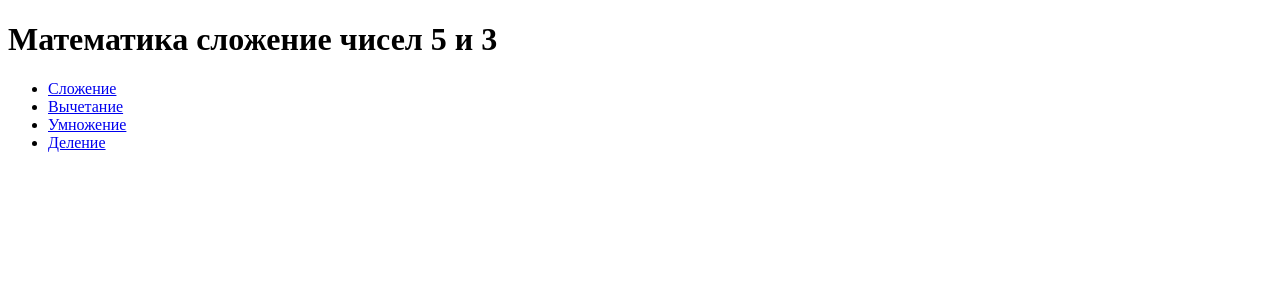
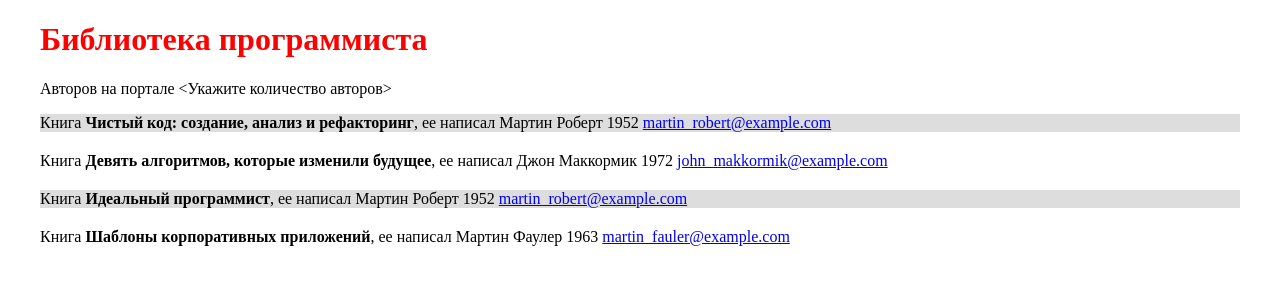
Before and after one commit to Danil981150/learning-php, a PHP site: page /6_1.php in a window 1280 px wide. Shown: the top 300 px of the page. Run offline with PHP 8.4, Linux system fonts and the light colour scheme.

Commit message:
Finished task

```diff
--- a/Task6/6_1.php
+++ b/Task6/6_1.php
@@ -1,18 +1,94 @@
-<!DOCTYPE html>
-<html lang="ru">
+<?php
+
+$library = [
+	'authors' => [
+		'john_makkormik@example.com' => [
+			'name' => 'Джон Маккормик',
+			'email' => 'john_makkormik@example.com',
+			'birthYear' => 1972,
+		],
+		'martin_robert@example.com' => [
+			'name' => 'Мартин Роберт',
+			'email' => 'martin_robert@example.com',
+			'birthYear' => 1952,
+		],
+		'martin_fauler@example.com' => [
+			'name' => 'Мартин Фаулер',
+			'email' => 'martin_fauler@example.com',
+			'birthYear' => 1963,
+		],
+	],
+	'books' => [
+		[
+			'title' => 'Чистый код: создание, анализ и рефакторинг',
+			'author' => 'martin_robert@example.com',
+			'year' => 2013,
+		],
+		[
+			'title' => 'Девять алгоритмов, которые изменили будущее',
+			'author' => 'john_makkormik@example.com',
+			'year' => 2011,
+		],
+		[
+			'title' => 'Идеальный программист',
+			'author' => 'martin_robert@example.com',
+			'year' => 2011,
+		],
+		[
+			'title' => 'Шаблоны корпоративных приложений',
+			'author' => 'martin_fauler@example.com',
+			'year' => 2002,
+		],
+	],
+];
+
+$title = 'Библиотека программиста';
+
+$red = (bool) rand(0, 1);
+
+
+
+?>
+<!doctype html>
+<html lang="en">
+
 <head>
-    <meta charset="UTF-8">
-    <meta http-equiv="X-UA-Compatible" content="IE=edge">
-    <meta name="viewport" content="width=device-width, initial-scale=1.0">
-    <title>Мини - сайт, математика сложение чисел 5 и 3</title>
+	<meta charset="UTF-8">
+	<title><?= $title ?></title>
+	<style type="text/css">
+		.red {
+			color: red;
+		}
+
+		.grey {
+			background-color: #ddd;
+		}
+
+		body {
+			margin: 0 40px;
+		}
+		p:not(:last-child) {
+			margin-bottom: 20px;
+		}
+	</style>
 </head>
+
 <body>
-    <h1>Математика сложение чисел 5 и 3</h1>
-    <ul>
-        <li><a href="addition.php">Сложение</a></li>
-        <li><a href="subtraction.php">Вычетание</a></li>
-        <li><a href="multiply.php">Умножение</a></li>
-        <li><a href="divide.php">Деление</a></li>
-    </ul>
+	<?php
+	if ($red) {
+		echo "<h1 class='red'>$title</h1>";
+	} else {
+		echo "<h1>$title</h1>";
+	}
+	?>
+	<div>Авторов на портале <Укажите количество авторов>
+	</div>
+	<!-- Выведите все книги -->
+	<p class="grey">Книга <b><?php echo $library['books'][0]['title'] ?></b>, ее написал <?= $library['authors']['martin_robert@example.com']['name'] . " " . $library['authors']['martin_robert@example.com']['birthYear']?> <a href="#"><?=$library['books'][0]['author'] ?></a> </p>
+	<p>Книга <b><?php echo $library['books'][1]['title'] ?></b>, ее написал <?= $library['authors']['john_makkormik@example.com']['name'] . " " . $library['authors']['john_makkormik@example.com']['birthYear']?> <a href="#"><?=$library['books'][1]['author']?></a> </p>
+	<p class="grey">Книга <b><?php echo $library['books'][2]['title'] ?></b>, ее написал <?= $library['authors']['martin_robert@example.com']['name'] . " " . $library['authors']['martin_robert@example.com']['birthYear']?> <a href="#"><?=$library['books'][0]['author']?></a> </p>
+	<p>Книга <b><?php echo $library['books'][3]['title'] ?></b>, ее написал <?= $library['authors']['martin_fauler@example.com']['name'] . " " . $library['authors']['martin_fauler@example.com']['birthYear']?> <a href="#"><?=$library['books'][3]['author']?> </a></p>
+
 </body>
+
 </html>
```
